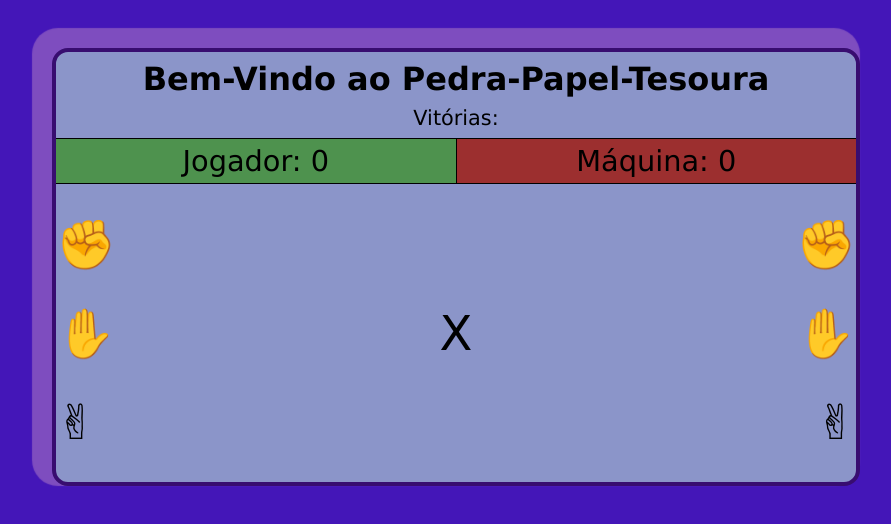
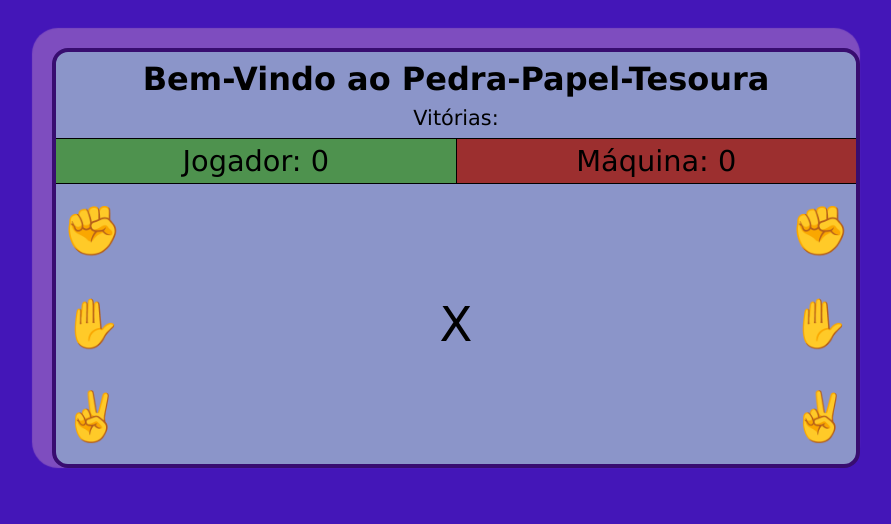
Before and after one commit to victorgarciadss/pedra-papel-tesoura, a React (Create React App) app: page / in a window 1280 px wide. Shown: the top 524 px of the page, without its empty margins (184-1075 px from the left). Built offline with nearby package versions, Linux system fonts and the light colour scheme.

Commit message:
novo update

```diff
--- a/src/componentes/Batalha.css
+++ b/src/componentes/Batalha.css
@@ -26,9 +26,12 @@
 }
 
 .opcoes-gesto{
-    margin-top: 2rem;
-    margin-bottom: 2rem;
+    margin-top: 1.1rem;
+    margin-bottom: 1.1rem;
     font-size: 3rem;
+    background-color: transparent;
+    border: none;
+
 }
 
 .btn-left{
@@ -37,6 +40,8 @@
 
 @media screen and (max-width: 600px){
     .opcoes-gesto{
+        margin-top: 1.5rem;
+        margin-bottom: 1.5rem;
         font-size: 2rem;
     }
 
--- a/src/componentes/Batalha.jsx
+++ b/src/componentes/Batalha.jsx
@@ -48,9 +48,9 @@ const Batalha = (props) => {
 
         <div className='batalha'>
             <div className="lado-esquerdo">
-                <div className='opcoes-gesto btn-left' onClick={handleClick}>{'\u270A'}</div>
-                <div className='opcoes-gesto btn-left' onClick={handleClick}>{'\u270B'}</div>
-                <div className='opcoes-gesto btn-left' onClick={handleClick}>{'\u270C'}</div>
+                <button className='opcoes-gesto btn-left' onClick={handleClick}>{'\u270A'}</button> <br />
+                <button className='opcoes-gesto btn-left' onClick={handleClick}>{'\u270B'}</button> <br />
+                <button className='opcoes-gesto btn-left' onClick={handleClick}>{'\u270C'}</button>
             </div>
 
             <div className='resposta'>
@@ -64,9 +64,9 @@ const Batalha = (props) => {
             </div>
 
             <div className='lado-direito'>
-                <div className='opcoes-gesto'>{'\u270A'}</div>
-                <div className='opcoes-gesto'>{'\u270B'}</div>
-                <div className='opcoes-gesto'>{'\u270C'}</div>
+                <button className='opcoes-gesto'>{'\u270A'}</button> <br />
+                <button className='opcoes-gesto'>{'\u270B'}</button> <br />
+                <button className='opcoes-gesto'>{'\u270C'}</button>
             </div>
 
         </div>
```
